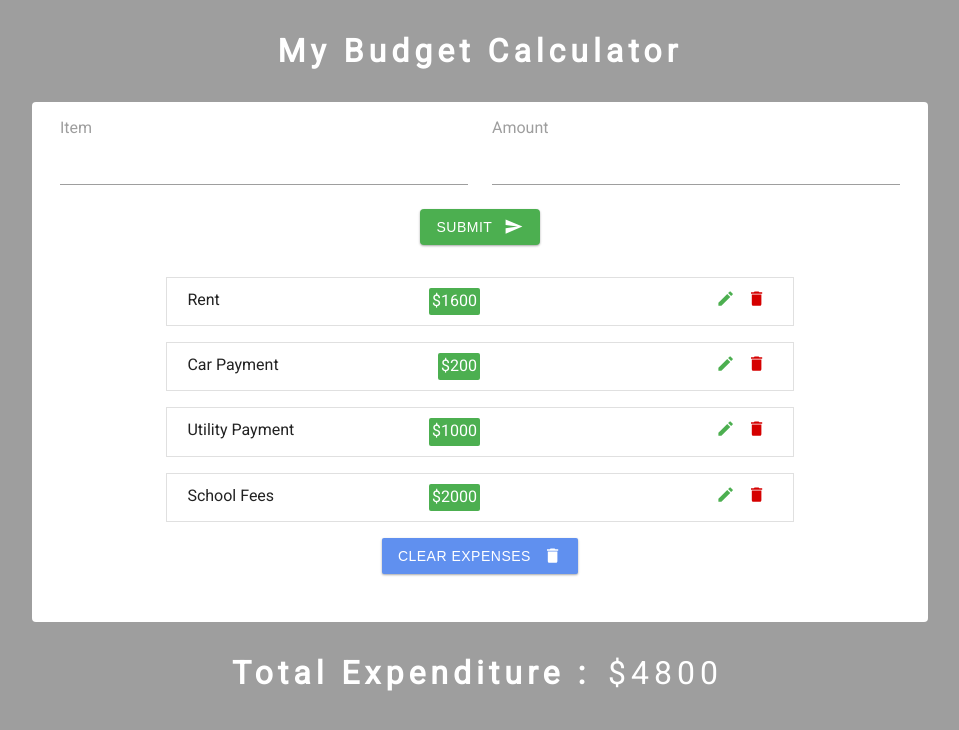
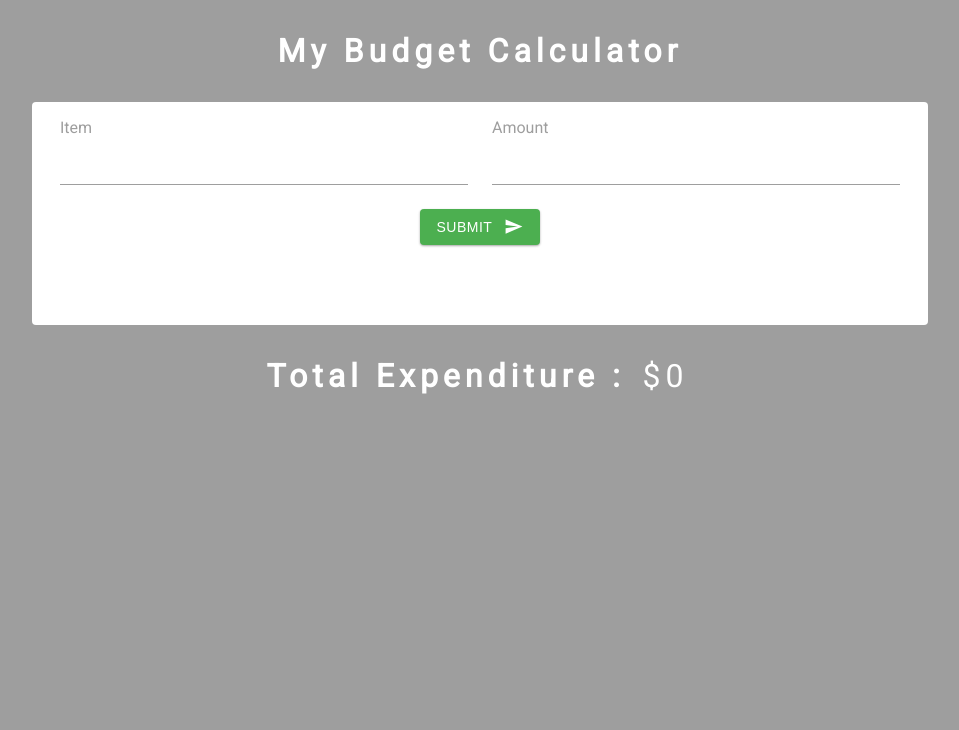
Before and after one commit to Pumpkin-cod/Budget-Calculator, a React (Vite) app: page / in a window 1280 px wide. Shown: the top 730 px of the page, without its empty margins (160-1119 px from the left). Built offline with nearby package versions, Linux system fonts and the light colour scheme.

Commit message:
JSON updated

```diff
--- a/src/App.jsx
+++ b/src/App.jsx
@@ -1,4 +1,4 @@
-import React, { useState } from 'react';
+import React, { useState, useEffect } from 'react';
 import ExpenseList from './components/ExpenseList';
 import Alert from './components/Alert';
 import ExpenseForm from './components/ExpenseForm';
@@ -6,12 +6,13 @@ import ExpenseForm from './components/ExpenseForm';
 import { v4 as uuidv4 } from 'uuid';
 import './App.css';
 
-const initialExpenses =[
-  { id: uuidv4(), charge: "rent", amount:1600},
-  { id: uuidv4(), charge: "car payment", amount:200},
-  { id: uuidv4(), charge: "Utility payment",amount:1000},
-  { id: uuidv4(), charge: "school fees", amount:2000},
-]
+// const initialExpenses =[
+//   { id: uuidv4(), charge: "rent", amount:1600},
+//   { id: uuidv4(), charge: "car payment", amount:200},
+//   { id: uuidv4(), charge: "Utility payment",amount:1000},
+//   { id: uuidv4(), charge: "school fees", amount:2000},
+// ]
+const initialExpenses = localStorage.getItem('expenses')? JSON.parse(localStorage.getItem('expenses')):[];
 // console.log(initialExpenses)
 export default function App() {
   // statevalues for all my expense
@@ -22,6 +23,11 @@ const [amount, setAmount] = React.useState('')
 const [alert,setAlert]= React.useState({show: false});
 const [edit, setEdit]= React.useState(false);
 const [id, setId] = React.useState(0);
+
+useEffect(() =>{
+  console.log('useEffect')
+  localStorage.setItem('expenses',JSON.stringify(expenses))
+},[expenses])
   // The charge function
   const handleCharge = e =>{
     // console.log(`Charge : ${e.target.value}`)
```
